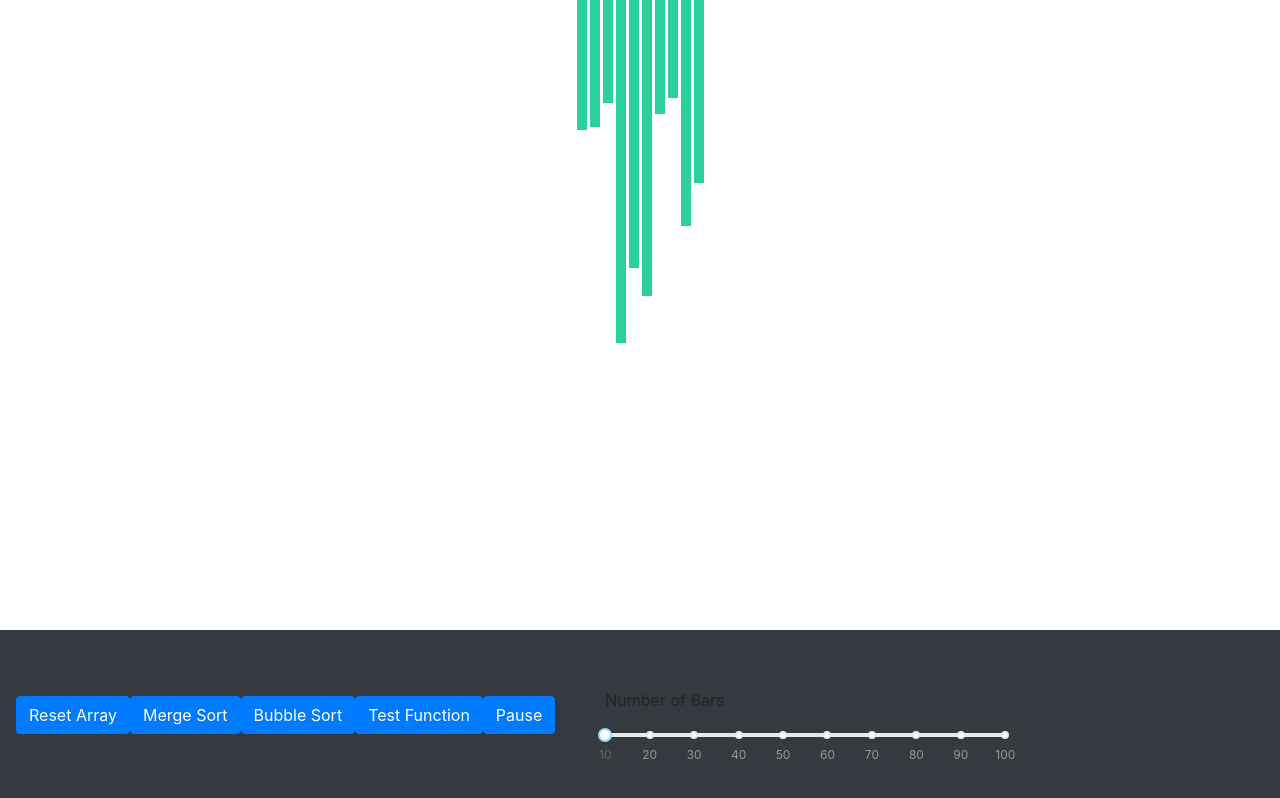
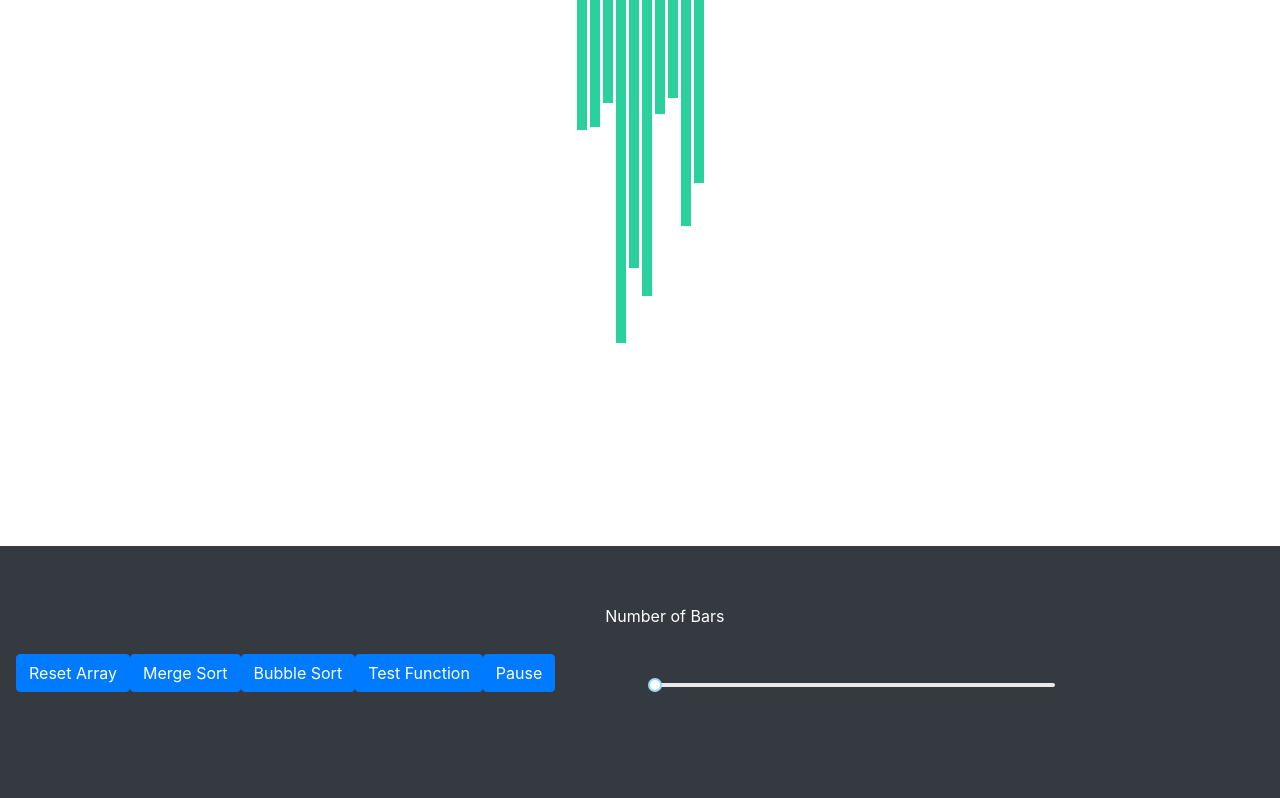
Before and after one commit to ho-tonym/sorting-visualizer, a React (Create React App) app: page / in a window 1280 px wide. Built offline with nearby package versions, Linux system fonts and the light colour scheme.

Commit message:
more choices for sliders 10-100

```diff
--- a/src/components/SortVisualizer/slider/index.js
+++ b/src/components/SortVisualizer/slider/index.js
@@ -1,4 +1,4 @@
-import React, { useState } from 'react';
+import React from 'react';
 import Slider from 'rc-slider/lib/Slider';
 import 'rc-slider/assets/index.css';
 import { useStateValue } from '../../../MyProvider'
@@ -14,25 +14,16 @@ export const SliderContainer = () => {
   const { sliderValues } = slider
   return(
     <div style={wrapperStyle}>
-      <p>Number of Bars</p>
-      <Slider
-        min={10}
-        defaultValue={sliderValues}
-        marks={{
-          10: 10,
-          20: 20,
-          30: 30,
-          40: 40,
-          50: 50,
-          60: 60,
-          70: 70,
-          80: 80,
-          90: 90,
-          100: 100,
-        }}
-        onChange={handleSliderChange}
-        step={null}
-      />
+      <p style={{color: '#fff'}}>Number of Bars</p>
+
+      <div style={wrapperStyle}>
+        <Slider
+          defaultValue={sliderValues}
+          onChange={handleSliderChange}
+          min={10}
+          max={100}
+        />
+      </div>
     </div>
   )
 }
```
